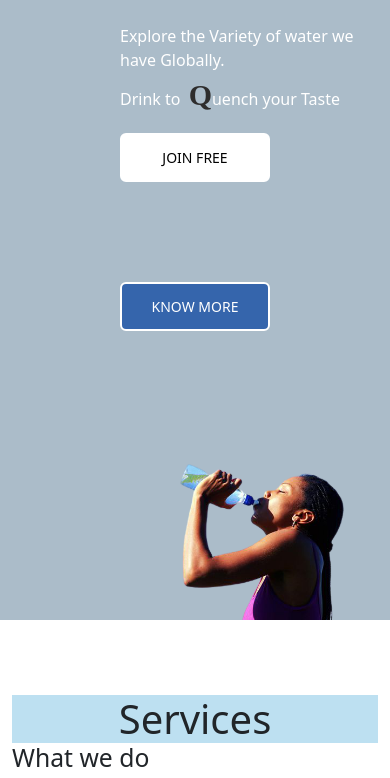
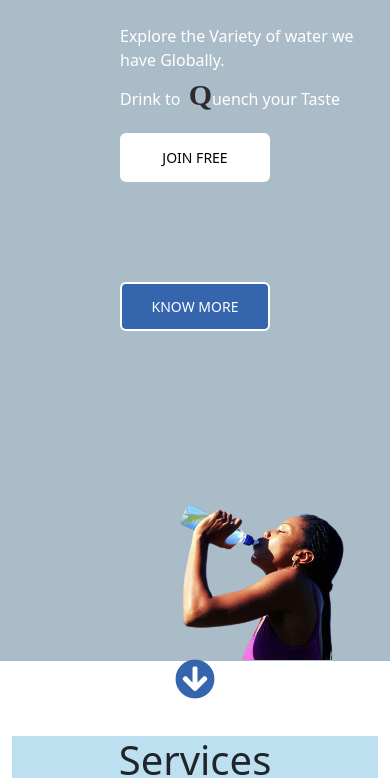
Before and after one commit to ankit-3010k/water-company-site, a plain HTML site: page index.html in a window 390 px wide. Shown: the part 319-1097 px from the top of the page. Drawn offline with nearby package versions, Linux system fonts and the light colour scheme.

Commit message:
index.html & style.css change

```diff
--- a/index.html
+++ b/index.html
@@ -61,6 +61,9 @@
             <div class="col-md-6 text-center ">
                 <img src="./images/drink-water.png" class="img-fluid" alt="">
             </div>
+        </div>
+        <div class="text-center">
+            <a href="#services" id="service"><i class="fas fa-arrow-circle-down"></i></a>
         </div>
     </section>
 
--- a/style.css
+++ b/style.css
@@ -94,6 +94,7 @@ body{
     max-height: 500px;
     position: relative;
     width: 100%;
+    transform: translateY(81px);
 }
 .banner a{
     padding: 12px;
@@ -111,6 +112,12 @@ body{
 .banner a:hover{
     color: #fff;
 
+}
+.fa-arrow-circle-down{
+    color: var(--primaryColor);
+    font-size: 40px;
+    cursor: pointer;
+    transform: translateY(39px);
 }
 .join-free-btn{
     background: #fff !important;
@@ -426,4 +433,8 @@ textarea{
         text-align: center;
 
     }
+    .banner img{
+        cursor: pointer;
+        transform: translateY(40px);
+    }
 }
```
